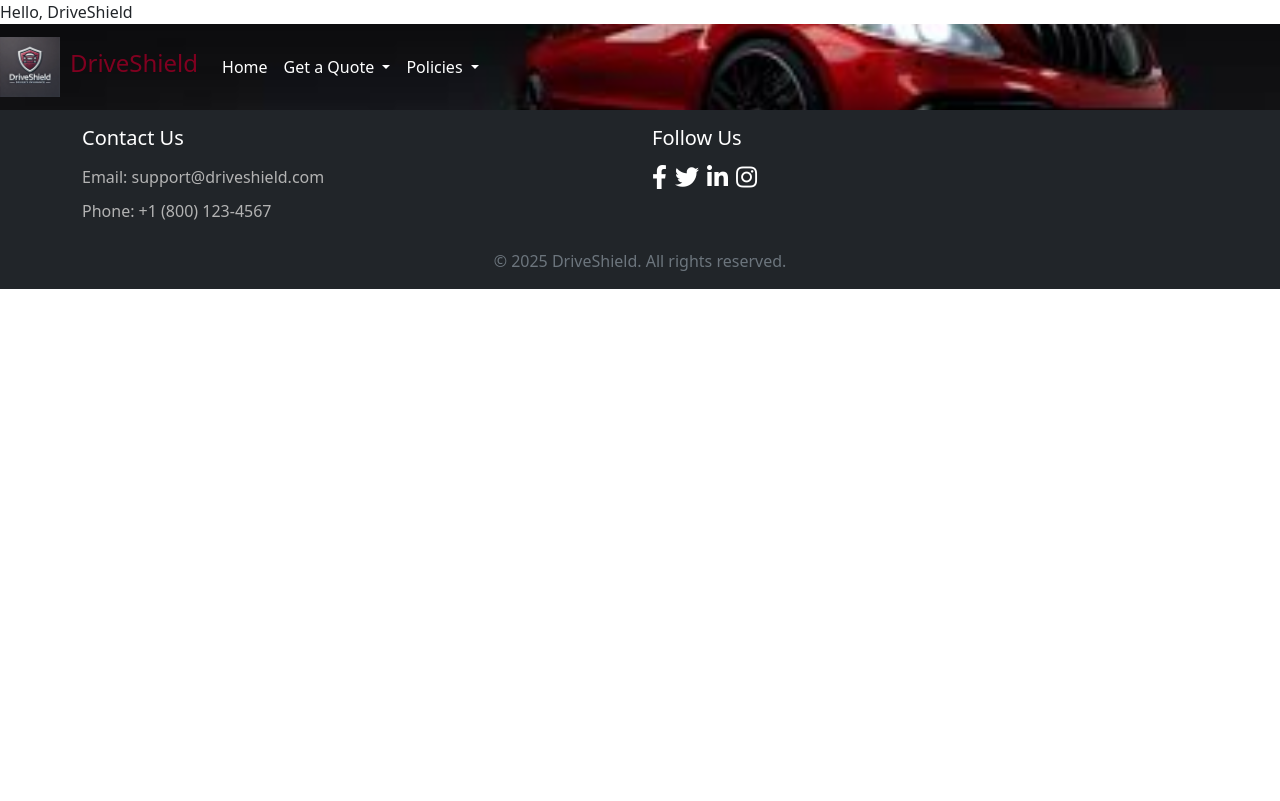
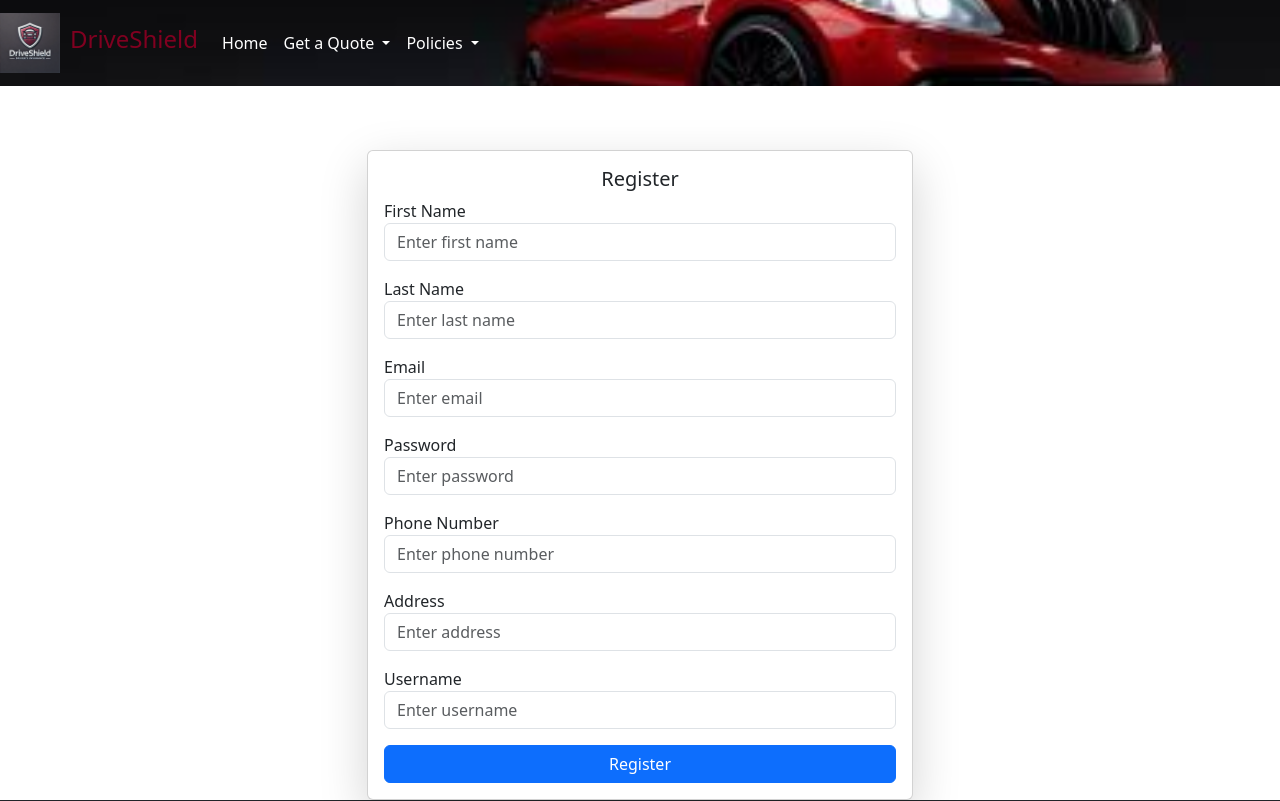
Before and after one commit to prasanth1585/driveshield, an Angular app: page /register in a window 1280 px wide. Before the commit this address led to /. Shown: the top 801 px of the page. Built offline with nearby package versions, Linux system fonts and the light colour scheme.

Commit message:
updated code

```diff
--- a/src/app/app.component.html
+++ b/src/app/app.component.html
@@ -1,6 +1,3 @@
-<div class="content">
-    <span>Hello, DriveShield</span>
-  </div>
 <app-header></app-header>
 <router-outlet></router-outlet>
 <app-footer></app-footer>
--- a/src/app/app.routes.ts
+++ b/src/app/app.routes.ts
@@ -6,6 +6,7 @@ import { DriverFormComponent } from './driver-form/driver-form.component';
 import { QuoteComponent } from './quote/quote.component';
 import { PaymentComponent } from './payment/payment.component'; // Import the payment component
 import { DashboardComponent } from './dashboard/dashboard.component';
+import { RegisterComponent } from './register/register.component';
 
 export const routes: Routes = [
   { path: '', component: HomeComponent },
@@ -14,6 +15,7 @@ export const routes: Routes = [
   { path: 'driver-form', component: DriverFormComponent },
   { path: 'quote', component: QuoteComponent },
   { path: 'payment', component: PaymentComponent },
-  { path: 'dashboard', component: DashboardComponent } // Add the payment route
+  { path: 'dashboard', component: DashboardComponent },
+  { path: 'register', component: RegisterComponent }, // Add the payment route
   // other routes...
 ];
--- a/src/app/dashboard/dashboard.component.html
+++ b/src/app/dashboard/dashboard.component.html
@@ -2,6 +2,7 @@
   <div class="row justify-content-end">
     <div class="col-md-3 text-right">
       <h5>Welcome, {{ username }}</h5>
+      <button class="btn btn-danger" (click)="onLogout()">Logout</button>
     </div>
   </div>
   <div class="row justify-content-center mt-3">
--- a/src/app/dashboard/dashboard.component.ts
+++ b/src/app/dashboard/dashboard.component.ts
@@ -1,4 +1,5 @@
 import { Component, OnInit } from '@angular/core';
+import { Router } from '@angular/router';
 import { CommonModule } from '@angular/common';
 
 @Component({
@@ -12,11 +13,22 @@ export class DashboardComponent implements OnInit {
   userDetails: any;
   username: string = '';
 
+  constructor(private router: Router) {}
+
   ngOnInit() {
-    const userDetailsString = localStorage.getItem('userDetails');
-    if (userDetailsString) {
-      this.userDetails = JSON.parse(userDetailsString);
-      this.username = this.userDetails.email;
+    if (typeof localStorage !== 'undefined') {
+      const userDetailsString = localStorage.getItem('userDetails');
+      if (userDetailsString) {
+        this.userDetails = JSON.parse(userDetailsString);
+        this.username = this.userDetails.email;
+      }
     }
   }
+
+  onLogout() {
+    if (typeof localStorage !== 'undefined') {
+      localStorage.removeItem('userDetails');
+    }
+    this.router.navigate(['/']);
+  }
 }
--- a/src/app/home/home.component.html
+++ b/src/app/home/home.component.html
@@ -29,51 +29,14 @@
             </div>
             <button type="submit" class="btn btn-primary mt-3 w-100">Login</button>
           </form>
+          <div *ngIf="errorMessage" class="alert alert-danger mt-3">
+            {{ errorMessage }}
+          </div>
           <div class="text-center mt-3">
-            <a href="#" (click)="showRegisterForm()">Register</a>
+            <a [routerLink]="['/register']">Register</a>
           </div>
         </div>
       </div>
     </div>
   </div>
-  <div class="row justify-content-center" *ngIf="showRegister">
-    <div class="col-md-6">
-      <div class="card shadow-lg mt-3">
-        <div class="card-body">
-          <h5 class="card-title text-center">Register</h5>
-          <form (ngSubmit)="onRegister()">
-            <div class="form-group">
-              <label for="firstName">First Name</label>
-              <input type="text" class="form-control" id="firstName" placeholder="Enter first name" [(ngModel)]="registerUser.firstName" name="firstName" required>
-            </div>
-            <div class="form-group mt-3">
-              <label for="lastName">Last Name</label>
-              <input type="text" class="form-control" id="lastName" placeholder="Enter last name" [(ngModel)]="registerUser.lastName" name="lastName" required>
-            </div>
-            <div class="form-group mt-3">
-              <label for="email">Email</label>
-              <input type="email" class="form-control" id="registerEmail" placeholder="Enter email" [(ngModel)]="registerUser.email" name="email" required>
-            </div>
-            <div class="form-group mt-3">
-              <label for="password">Password</label>
-              <input type="password" class="form-control" id="registerPassword" placeholder="Enter password" [(ngModel)]="registerUser.password" name="password" required>
-            </div>
-            <div class="form-group mt-3">
-              <label for="phoneNumber">Phone Number</label>
-              <input type="text" class="form-control" id="phoneNumber" placeholder="Enter phone number" [(ngModel)]="registerUser.phoneNumber" name="phoneNumber" required>
-            </div>
-            <div class="form-group mt-3">
-              <label for="address">Address</label>
-              <input type="text" class="form-control" id="address" placeholder="Enter address" [(ngModel)]="registerUser.address" name="address" required>
-            </div>
-            <div class="form-group mt-3">
-              <label for="username">Username</label>
-              <input type="text" class="form-control" id="username" placeholder="Enter username" [(ngModel)]="registerUser.username" name="username" required>
-            </div>
-            <button type="submit" class="btn btn-primary mt-3 w-100">Register</button>
-          </form>
-        </div>
-      </div>
-    </div>
-  </div>
 </div>
--- a/src/app/home/home.component.ts
+++ b/src/app/home/home.component.ts
@@ -1,13 +1,13 @@
 import { Component } from '@angular/core';
 import { HttpClient, HttpClientModule, HttpHeaders } from '@angular/common/http';
-import { Router } from '@angular/router';
+import { Router, RouterModule } from '@angular/router';
 import { FormsModule } from '@angular/forms';
 import { CommonModule } from '@angular/common';
 
 @Component({
   selector: 'app-home',
   standalone: true,
-  imports: [FormsModule, HttpClientModule, CommonModule],
+  imports: [FormsModule, HttpClientModule, CommonModule, RouterModule],
   templateUrl: './home.component.html',
   styleUrls: ['./home.component.css']
 })
@@ -16,6 +16,7 @@ export class HomeComponent {
   email: string = '';
   password: string = '';
   showRegister: boolean = false;
+  errorMessage: string = '';
   registerUser: any = {
     firstName: '',
     lastName: '',
@@ -30,8 +31,8 @@ export class HomeComponent {
 
   onSubmit() {
     // Handle zip code submission logic here
-  console.log('Zip Code submitted:', this.zipCode);
-  this.router.navigate(['/insurance-form']);
+    console.log('Zip Code submitted:', this.zipCode);
+    this.router.navigate(['/insurance-form']);
   }
 
   onLogin() {
@@ -47,16 +48,16 @@ export class HomeComponent {
         this.fetchUserDetails(this.email, token);
       }, error => {
         console.error('Error logging in', error);
+        this.errorMessage = 'Invalid email or password. Please try again.';
       });
   }
 
   fetchUserDetails(username: string, token: string) {
     const headers = new HttpHeaders()
       .set('Authorization', `Bearer ${token}`)
-      .set('X-API-Key', token); // Ensure backend accepts this
+      .set('X-API-Key', token);
 
-    this.http.get(`http://localhost:8081/api/users/userdetails?username=${encodeURIComponent(username)}`,
-      { headers }) // Remove `withCredentials: true` if using JWT
+    this.http.get(`http://localhost:8081/api/users/userdetails?username=${encodeURIComponent(username)}`, { headers })
       .subscribe(response => {
         console.log('User details fetched successfully', response);
         localStorage.setItem('userDetails', JSON.stringify(response));
@@ -79,4 +80,9 @@ export class HomeComponent {
         console.error('Error registering user', error);
       });
   }
+
+  onLogout() {
+    localStorage.removeItem('userDetails');
+    this.router.navigate(['/']);
+  }
 }
--- /dev/null
+++ b/src/app/register/register.component.html
@@ -0,0 +1,42 @@
+<div class="container mt-5">
+  <div class="row justify-content-center">
+    <div class="col-md-6">
+      <div class="card shadow-lg mt-3">
+        <div class="card-body">
+          <h5 class="card-title text-center">Register</h5>
+          <form (ngSubmit)="onRegister()">
+            <div class="form-group">
+              <label for="firstName">First Name</label>
+              <input type="text" class="form-control" id="firstName" placeholder="Enter first name" [(ngModel)]="registerUser.firstName" name="firstName" required>
+            </div>
+            <div class="form-group mt-3">
+              <label for="lastName">Last Name</label>
+              <input type="text" class="form-control" id="lastName" placeholder="Enter last name" [(ngModel)]="registerUser.lastName" name="lastName" required>
+            </div>
+            <div class="form-group mt-3">
+              <label for="email">Email</label>
+              <input type="email" class="form-control" id="registerEmail" placeholder="Enter email" [(ngModel)]="registerUser.email" name="email" required>
+            </div>
+            <div class="form-group mt-3">
+              <label for="password">Password</label>
+              <input type="password" class="form-control" id="registerPassword" placeholder="Enter password" [(ngModel)]="registerUser.password" name="password" required>
+            </div>
+            <div class="form-group mt-3">
+              <label for="phoneNumber">Phone Number</label>
+              <input type="text" class="form-control" id="phoneNumber" placeholder="Enter phone number" [(ngModel)]="registerUser.phoneNumber" name="phoneNumber" required>
+            </div>
+            <div class="form-group mt-3">
+              <label for="address">Address</label>
+              <input type="text" class="form-control" id="address" placeholder="Enter address" [(ngModel)]="registerUser.address" name="address" required>
+            </div>
+            <div class="form-group mt-3">
+              <label for="username">Username</label>
+              <input type="text" class="form-control" id="username" placeholder="Enter username" [(ngModel)]="registerUser.username" name="username" required>
+            </div>
+            <button type="submit" class="btn btn-primary mt-3 w-100">Register</button>
+          </form>
+        </div>
+      </div>
+    </div>
+  </div>
+</div>
--- /dev/null
+++ b/src/app/register/register.component.ts
@@ -0,0 +1,36 @@
+import { Component } from '@angular/core';
+import { HttpClient, HttpClientModule } from '@angular/common/http';
+import { Router } from '@angular/router';
+import { FormsModule } from '@angular/forms';
+import { CommonModule } from '@angular/common';
+
+@Component({
+  selector: 'app-register',
+  standalone: true,
+  imports: [FormsModule, HttpClientModule, CommonModule],
+  templateUrl: './register.component.html',
+  styleUrls: ['./register.component.css']
+})
+export class RegisterComponent {
+  registerUser: any = {
+    firstName: '',
+    lastName: '',
+    email: '',
+    password: '',
+    phoneNumber: '',
+    address: '',
+    username: ''
+  };
+
+  constructor(private http: HttpClient, private router: Router) {}
+
+  onRegister() {
+    this.http.post('http://localhost:8081/api/users/register', this.registerUser, { responseType: 'text' })
+      .subscribe(response => {
+        console.log('User registered successfully', response);
+        this.router.navigate(['/']);
+      }, error => {
+        console.error('Error registering user', error);
+      });
+  }
+}
--- a/src/main.ts
+++ b/src/main.ts
@@ -11,6 +11,7 @@ import { DriverFormComponent } from './app/driver-form/driver-form.component';
 import { QuoteComponent } from './app/quote/quote.component';
 import { PaymentComponent } from './app/payment/payment.component';
 import { DashboardComponent } from './app/dashboard/dashboard.component';
+import { RegisterComponent } from './app/register/register.component';
 bootstrapApplication(AppComponent, {
   providers: [
     provideHttpClient(), // ✅ Correctly provide HttpClient
@@ -23,6 +24,7 @@ bootstrapApplication(AppComponent, {
           { path: 'quote', component: QuoteComponent },
           { path: 'payment', component: PaymentComponent },
           { path: 'dashboard', component: DashboardComponent },
+          { path: 'register', component: RegisterComponent },
       ],
       withComponentInputBinding()
     )
```
Also changed, not shown: src/app/register/register.component.css (added), 1 other file (tests, documents, lock files or other folders).
